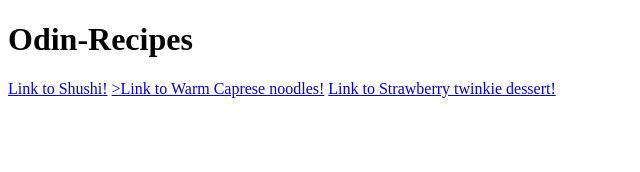
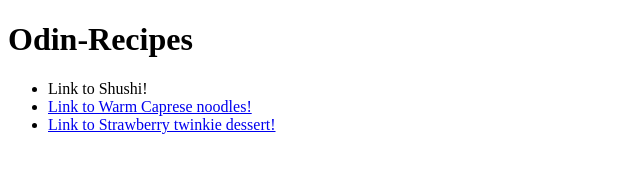
Before and after one commit to Aastha8888-web/odin-recipes, a plain HTML site: page index.html in a window 1280 px wide. Shown: the whole page, without its empty margins (0-640 px from the left). Drawn offline with Linux system fonts and the light colour scheme.

Commit message:
links on different lines

```diff
--- a/index.html
+++ b/index.html
@@ -7,9 +7,13 @@
 </head>
 <body>
     <h1>Odin-Recipes</h1>
-    <a href="./recipes/sushi.html">Link to Shushi!</a>
-    <a href="./recipes/warm-caprese-zoodles.html">>Link to Warm Caprese noodles!</a>
-    <a href="./recipes/strawberry-twinkie-dessert.html">Link to Strawberry twinkie dessert!</a>
+    <ul>
+        <li><a href="./recipes/sushi.html"></a>Link to Shushi!</a></li>
+        <li><a href="./recipes/warm-caprese-zoodles.html">Link to Warm Caprese noodles!</a></li>
+        <li><a href="./recipes/strawberry-twinkie-dessert.html">Link to Strawberry twinkie dessert!</a></li>
+
+    </ul>
+
 
 </body>
 </html>
```
